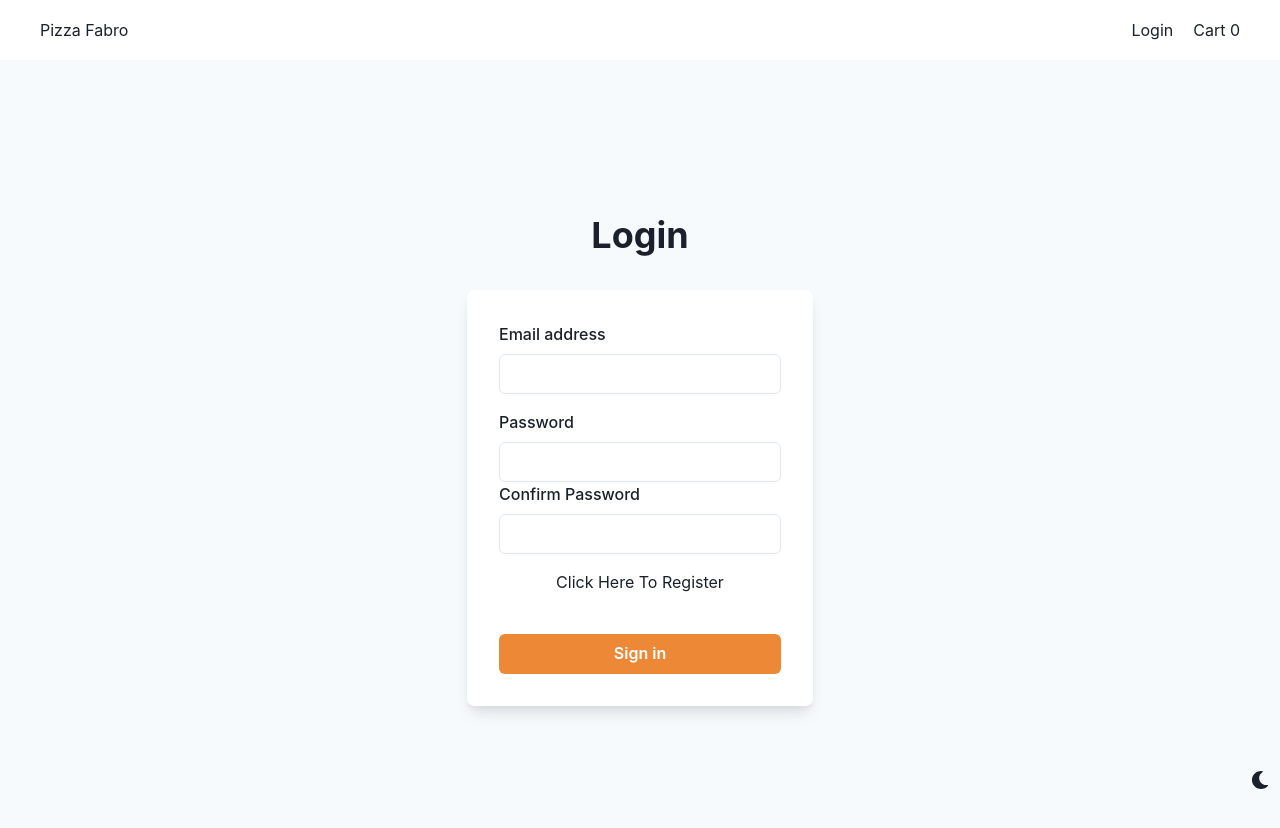
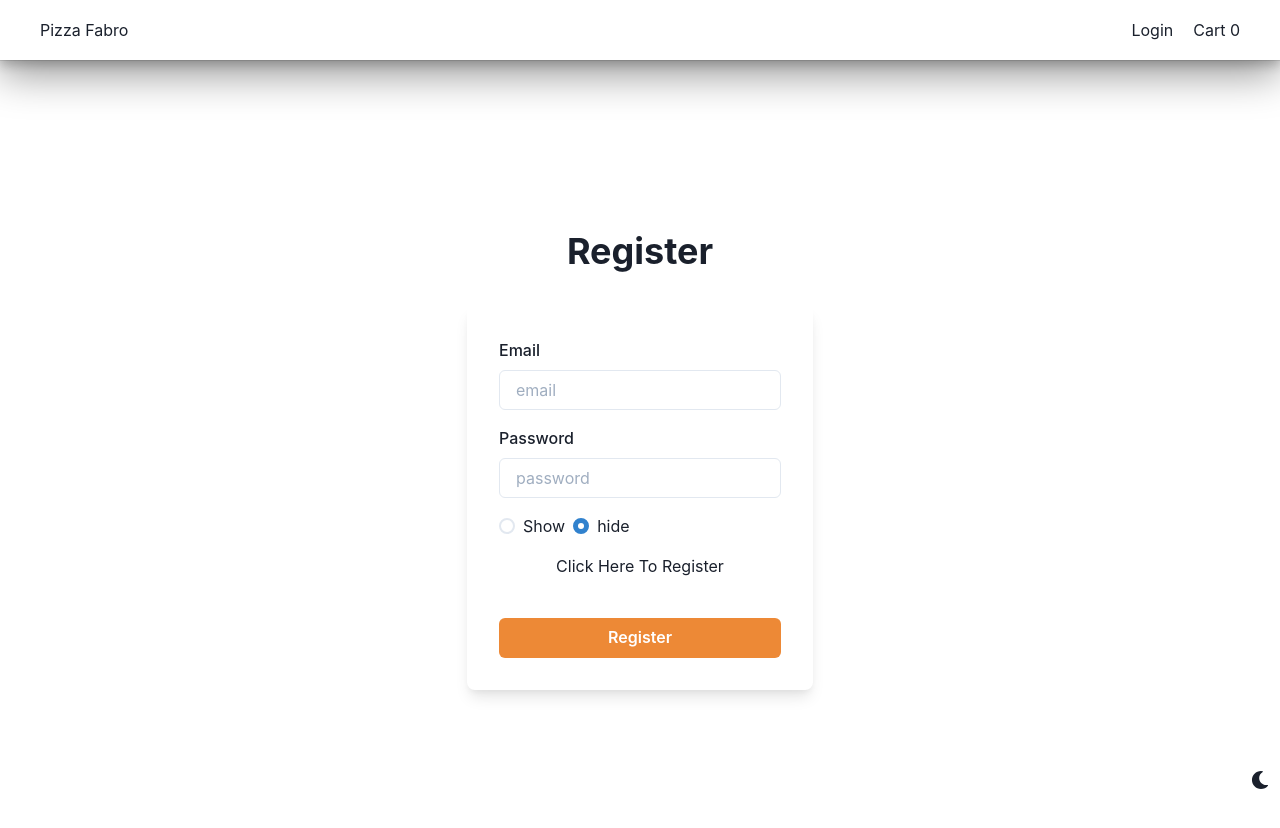
Before and after one commit to fabrogabrielandres/Mern-Pizza-cliente, a React (Create React App) app: page /login in a window 1280 px wide. Shown: the top 828 px of the page. Built offline with nearby package versions, Linux system fonts and the light colour scheme.

Commit message:
Login and Register Screen

```diff
--- a/package.json
+++ b/package.json
@@ -15,6 +15,7 @@
     "@types/react": "^16.14.21",
     "@types/react-dom": "^16.9.14",
     "axios": "^0.24.0",
+    "formik": "^2.2.9",
     "framer-motion": "^4.1.17",
     "react": "^17.0.2",
     "react-dom": "^17.0.2",
--- a/src/screens/LoginScreen/LoginScreen.tsx
+++ b/src/screens/LoginScreen/LoginScreen.tsx
@@ -1,46 +1,92 @@
-import { Flex, Box, FormControl, FormLabel, Input, Stack, Button, Heading, useColorModeValue } from '@chakra-ui/react';
+import {
+	Flex,
+	Box,
+	FormControl,
+	FormLabel,
+	Input,
+	Stack,
+	Button,
+	Heading,
+	FormErrorMessage,
+	RadioGroup,
+	Radio
+} from '@chakra-ui/react';
 import { Text } from '@chakra-ui/layout';
 import { useNavigate } from 'react-router-dom';
+import { Field, Form, Formik } from 'formik';
+import { useState } from 'react';
 
 export const LoginScreen = () => {
-	const navigate=useNavigate()
+	const navigate = useNavigate();
+	const [ value, setValue ] = useState('password');
 	return (
-		<Flex minH={'100vh'} align={'center'} justify={'center'} bg={useColorModeValue('gray.50', 'gray.800')}>
+		<Formik
+			initialValues={{ email: '', password: '' }}
+			onSubmit={(values, actions) => {
+				// actions.resetForm();
+			}}
+		>
+			{(props) => (
+				<Form>
+					<Flex minH={'100vh'} align={'center'} justify={'center'}>
 						<Stack spacing={8} mx={'auto'} maxW={'lg'} py={12} px={6}>
 							<Stack align={'center'}>
-					<Heading fontSize={'4xl'}>Login</Heading>
+								<Heading fontSize={'4xl'}>Register</Heading>
 							</Stack>
-				<Box rounded={'lg'} bg={useColorModeValue('white', 'gray.700')} boxShadow={'lg'} p={8}>
+							<Box rounded={'lg'} boxShadow={'lg'} p={8}>
 								<Stack spacing={4}>
-						<FormControl id="email">
-							<FormLabel>Email address</FormLabel>
-							<Input type="email" />
+									<Field name="email">
+										{({ field, form }) => (
+											<FormControl isInvalid={form.errors.name && form.touched.name}>
+												<FormLabel htmlFor="email">Email</FormLabel>
+												<Input {...field} id="email" placeholder="email" type={'email'} />
+												<FormErrorMessage>{form.errors.name}</FormErrorMessage>
 											</FormControl>
-						<FormControl id="password">
-							<FormLabel>Password</FormLabel>
-							<Input type="password" />
-							<FormLabel>Confirm Password</FormLabel>
-							<Input type="confirmpassword" />
+										)}
+									</Field>
+									<Field name="password">
+										{({ field, form }) => (
+											<FormControl isInvalid={form.errors.password && form.touched.password}>
+												<FormLabel htmlFor="password">Password</FormLabel>
+												<Input {...field} id="password" type={value} placeholder="password" />
+												<FormErrorMessage>{form.errors.password}</FormErrorMessage>
 											</FormControl>
+										)}
+									</Field>
+									<RadioGroup value={value} onChange={(e) => setValue(e)}>
+										<Stack direction="row">
+											<Radio value="text">Show</Radio>
+											<Radio value="password">hide</Radio>
+										</Stack>
+									</RadioGroup>
+
 									<Stack spacing={10}>
 										<Text
-							textAlign={"center"}
-							onClick={()=>{navigate("/register")}}
-							cursor={"pointer"}
-							>Click Here To Register</Text>
+											textAlign={'center'}
+											onClick={() => {
+												navigate('/login');
+											}}
+											cursor={'pointer'}
+										>
+											Click Here To Register
+										</Text>
 										<Button
 											bg={'orange.400'}
 											color={'white'}
 											_hover={{
 												bg: 'orange.500'
 											}}
+											type="submit"
 										>
-								Sign in
+											Register
 										</Button>
 									</Stack>
 								</Stack>
 							</Box>
 						</Stack>
 					</Flex>
+				</Form>
+			)}
+		</Formik>
 	);
 };
--- a/src/screens/RegisterScreen/RegisterScreen.tsx
+++ b/src/screens/RegisterScreen/RegisterScreen.tsx
@@ -1,27 +1,65 @@
-import { Flex, Box, FormControl, FormLabel, Input, Stack, Button, Heading, useColorModeValue } from '@chakra-ui/react';
+import {
+	Flex,
+	Box,
+	FormControl,
+	FormLabel,
+	Input,
+	Stack,
+	Button,
+	Heading,
+	FormErrorMessage,
+	RadioGroup,
+	Radio
+} from '@chakra-ui/react';
 import { Text } from '@chakra-ui/layout';
 import { useNavigate } from 'react-router-dom';
+import { Field, Form, Formik } from 'formik';
+import { useState } from 'react';
 
 export const RegisterScreen = () => {
 	const navigate = useNavigate();
+	const [ value, setValue ] = useState('password');
 	return (
-		<Flex minH={'100vh'} align={'center'} justify={'center'} bg={useColorModeValue('gray.50', 'gray.800')}>
+		<Formik
+			initialValues={{ email: '', password: '' }}
+			onSubmit={(values, actions) => {
+				// actions.resetForm();
+			}}
+		>
+			{(props) => (
+				<Form>
+					<Flex minH={'100vh'} align={'center'} justify={'center'}>
 						<Stack spacing={8} mx={'auto'} maxW={'lg'} py={12} px={6}>
 							<Stack align={'center'}>
 								<Heading fontSize={'4xl'}>Register</Heading>
 							</Stack>
-				<Box rounded={'lg'} bg={useColorModeValue('white', 'gray.700')} boxShadow={'lg'} p={8}>
+							<Box rounded={'lg'} boxShadow={'lg'} p={8}>
 								<Stack spacing={4}>
-						<FormControl id="email">
-							<FormLabel>Email address</FormLabel>
-							<Input type="email" />
+									<Field name="email">
+										{({ field, form }) => (
+											<FormControl isInvalid={form.errors.name && form.touched.name}>
+												<FormLabel htmlFor="email">Email</FormLabel>
+												<Input {...field} id="email" placeholder="email" type={'email'} />
+												<FormErrorMessage>{form.errors.name}</FormErrorMessage>
 											</FormControl>
-						<FormControl id="password">
-							<FormLabel>Password</FormLabel>
-							<Input type="password" />
-							<FormLabel>Confirm Password</FormLabel>
-							<Input type="confirmpassword" />
+										)}
+									</Field>
+									<Field name="password">
+										{({ field, form }) => (
+											<FormControl isInvalid={form.errors.password && form.touched.password}>
+												<FormLabel htmlFor="password">Password</FormLabel>
+												<Input {...field} id="password" type={value} placeholder="password" />
+												<FormErrorMessage>{form.errors.password}</FormErrorMessage>
 											</FormControl>
+										)}
+									</Field>
+									<RadioGroup value={value} onChange={(e) => setValue(e)}>
+										<Stack direction="row">
+											<Radio value="text">Show</Radio>
+											<Radio value="password">hide</Radio>
+										</Stack>
+									</RadioGroup>
+
 									<Stack spacing={10}>
 										<Text
 											textAlign={'center'}
@@ -38,6 +76,7 @@ export const RegisterScreen = () => {
 											_hover={{
 												bg: 'orange.500'
 											}}
+											type="submit"
 										>
 											Register
 										</Button>
@@ -46,5 +85,8 @@ export const RegisterScreen = () => {
 							</Box>
 						</Stack>
 					</Flex>
+				</Form>
+			)}
+		</Formik>
 	);
 };
```
Also changed, not shown: 1 other file (tests, documents, lock files or other folders). Lines whose indentation alone changed are shown as unchanged.
